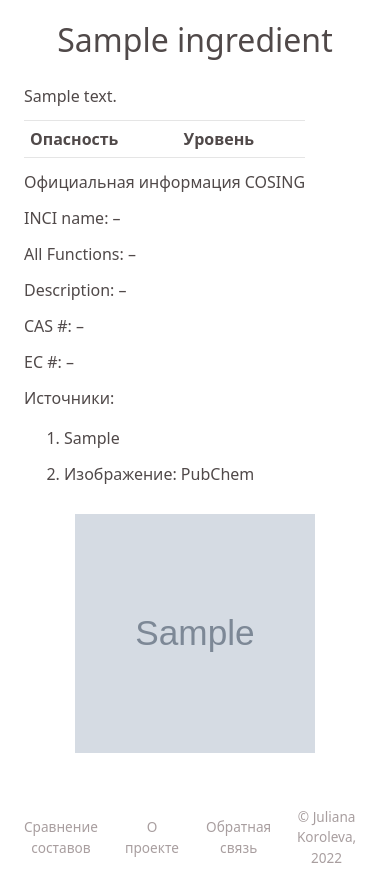
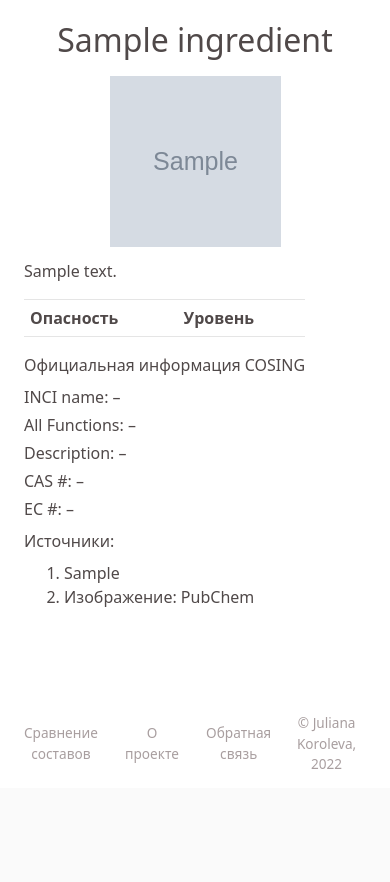
Before and after one commit to KJuliana/Well-skin, a PHP site: page /ingredient/?ing=1 in a window 390 px wide. Shown: the part 56-938 px from the top of the page. After the commit the page ends 825 px from the top, so only its background shows below. Run offline with PHP 8.4, Linux system fonts and the light colour scheme; tables that the repository leaves empty or names only in its code hold one stand-in row (values such as "Sample post"); grey boxes marked "Sample" are stand-in pictures; lists and menus that the app fills with data are empty.

Commit message:
Адаптивная версия страницы ингредиента

```diff
--- a/ingredient/index.php
+++ b/ingredient/index.php
@@ -87,7 +87,7 @@ function render_refs($refs): string {
     foreach ( $array_refs as  $ref) {
         $html .= '<li>' . $ref . ' </li>';
     }
-    return '<ol>'. $html .' <li class="intro__text"> Изображение: PubChem </li> </ol>';
+    return '<ol class="ingredient-card__about__list">'. $html .' <li class="ingredient-card__about__item"> Изображение: PubChem </li> </ol>';
 }
 // Получаем информацию об ингредиенте
 $db = db();
@@ -98,16 +98,16 @@ $db->close();
 function render_list($ingredient): string {
     return '
         <div class = "ingredient-card__about">
-        <p class="intro__text">'. $ingredient['full_description'] .'</p>
-        <p class="intro__text">'. render_concerns($ingredient['concerns']) .'</p>
-        <p class="intro__text">Официальная информация COSING</p>
-        <p class="intro__text"> INCI name: '. $ingredient['cosing_inci'] .'</p>
-        <p class="intro__text"> All Functions: '. $ingredient['cosing_functions'] .'</p>
-        <p class="intro__text"> Description: '. $ingredient['cosing_description'] .'</p>
-        <p class="intro__text"> CAS #: '. $ingredient['cosing_cas'] .'</p>
-        <p class="intro__text"> EC #: '. $ingredient['cosing_es'] .'</p>
-        <p class="intro__text"> Источники:</p>
-        <p class="intro__text">'. render_refs($ingredient['refs']) .'</p>
+        <p class="ingredient-card__about__text">'. $ingredient['full_description'] .'</p>
+        <p class="ingredient-card__about__text">'. render_concerns($ingredient['concerns']) .'</p>
+        <p class="ingredient-card__about__header">Официальная информация COSING</p>
+        <p class="ingredient-card__about__text"> INCI name: '. $ingredient['cosing_inci'] .'</p>
+        <p class="ingredient-card__about__text"> All Functions: '. $ingredient['cosing_functions'] .'</p>
+        <p class="ingredient-card__about__text"> Description: '. $ingredient['cosing_description'] .'</p>
+        <p class="ingredient-card__about__text"> CAS #: '. $ingredient['cosing_cas'] .'</p>
+        <p class="ingredient-card__about__text"> EC #: '. $ingredient['cosing_es'] .'</p>
+        <p class="ingredient-card__about__header"> Источники:</p>
+        <p>'. render_refs($ingredient['refs']) .'</p>
         </div>
         <img class = "ingredient_image" src="' . $ingredient['image'] . '">
     ';
--- a/style.css
+++ b/style.css
@@ -575,8 +575,9 @@ a {
 
 @media(max-width:767px) {
     .ingredient-card {
-        flex-direction: column;
-        gap: 0;
+        flex-direction: column-reverse;
+        gap: 0.5em;
+        padding: 0;
     }
 }
 
@@ -594,7 +595,7 @@ a {
 
 @media(max-width:767px) {
     .ingredient_image{
-        width: 70%;
+        width: 50%;
     }
 }
 
@@ -612,6 +613,7 @@ a {
     .table_concern{
         width: 100%;
         padding: 0;
+        margin: 1em 0;
     }
 }
 
@@ -623,3 +625,35 @@ a {
     padding: 0.25rem;
     text-align: start;
 }
+
+.ingredient-card__about__text{
+    margin: 0.75em auto 0;
+}
+
+@media(max-width:767px) {
+    .ingredient-card__about__text {
+        margin: 0.25em auto;
+    }
+}
+
+.ingredient-card__about__header{
+    margin: 0.75em auto 0;
+    font-weight: bolder;
+}
+
+@media(max-width:767px) {
+    .ingredient-card__about__header {
+        font-weight: bolder;
+        margin: 0.5em auto;
+    }
+}
+
+.ingredient-card__about__list{
+    margin: 0.5em;
+}
+
+@media(max-width:767px) {
+    .ingredient-card__about__list {
+        margin: 0;
+    }
+}
```
